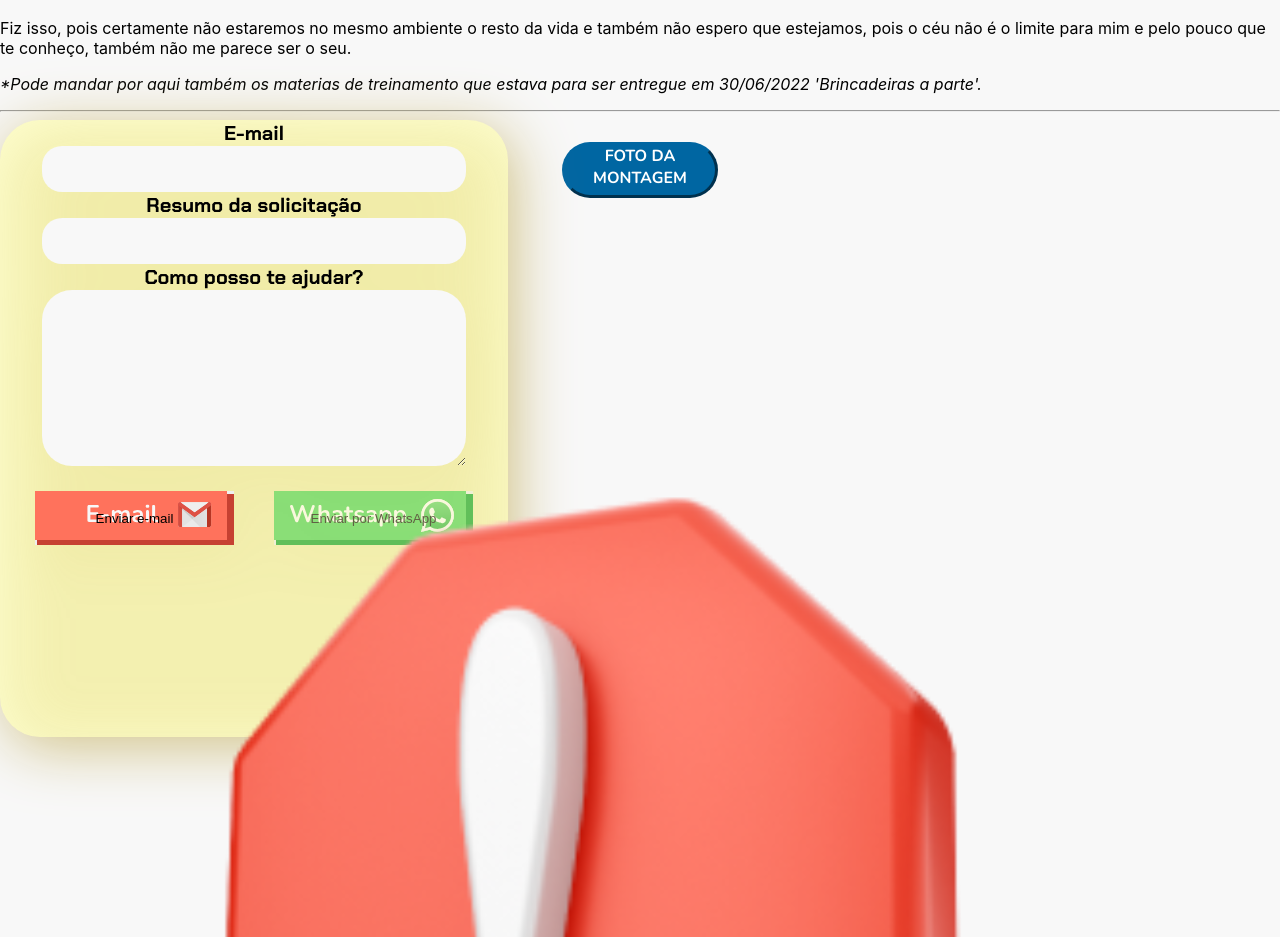
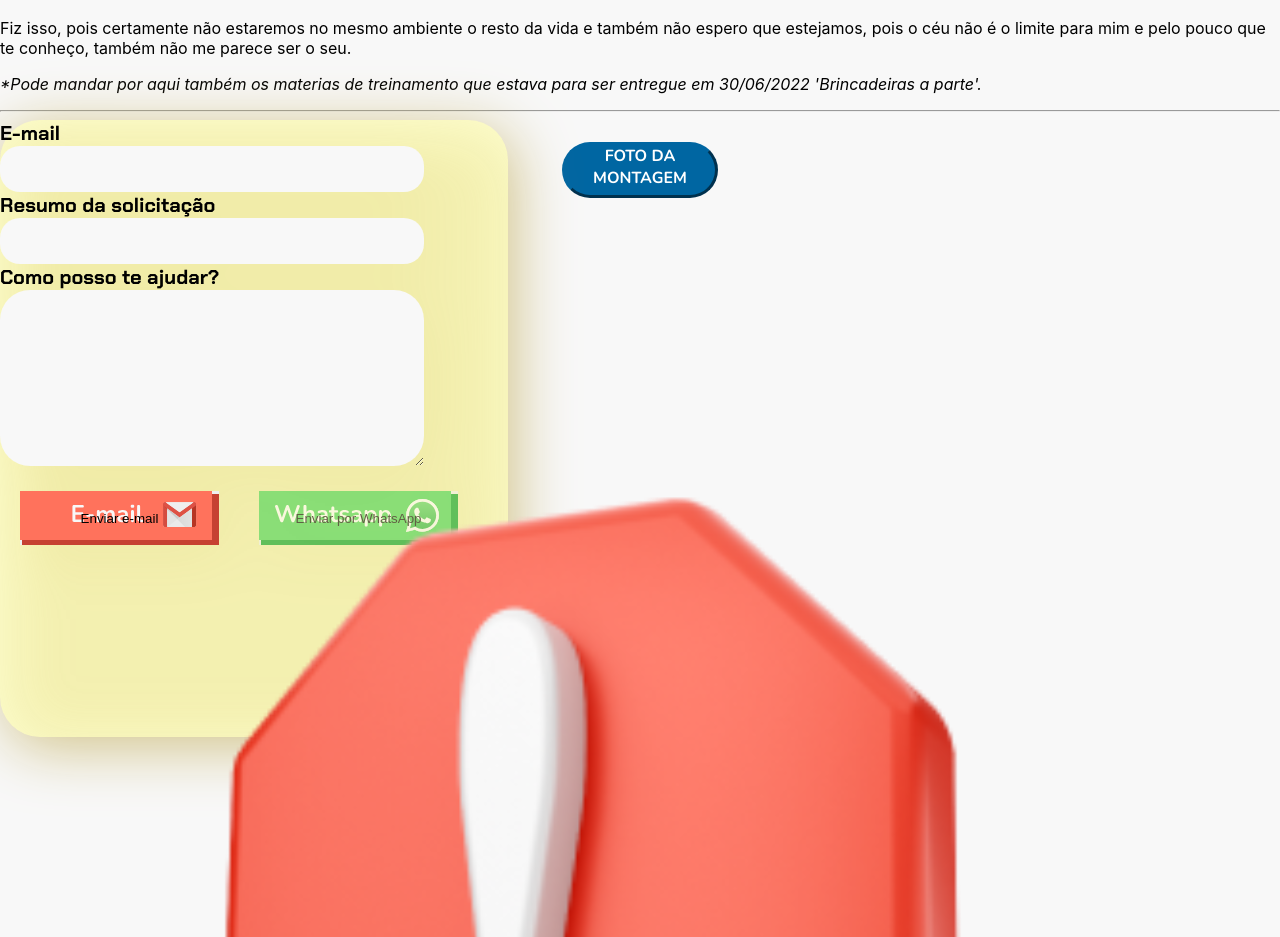
Before and after one commit to Gardinali-Gi/ono-v2, a React (Create React App) app: page / in a window 1280 px wide. Shown: the part 2426-3363 px from the top of the page. Built offline with nearby package versions, Linux system fonts and the light colour scheme.

Commit message:
Update App.css

```diff
--- a/src/App.css
+++ b/src/App.css
@@ -113,11 +113,16 @@ label{
     font-size: 20px;
 }
 
+.forms{
+text-align: center;
+position: absolute;
+}
+
 .formulario{
     position: absolute;
     width: 508px;
     height: 617px;
-    text-align: center;
+    text-align: left;
 
     font-family: 'Chakra Petch', sans-serif;
     font-weight: 700;
```
